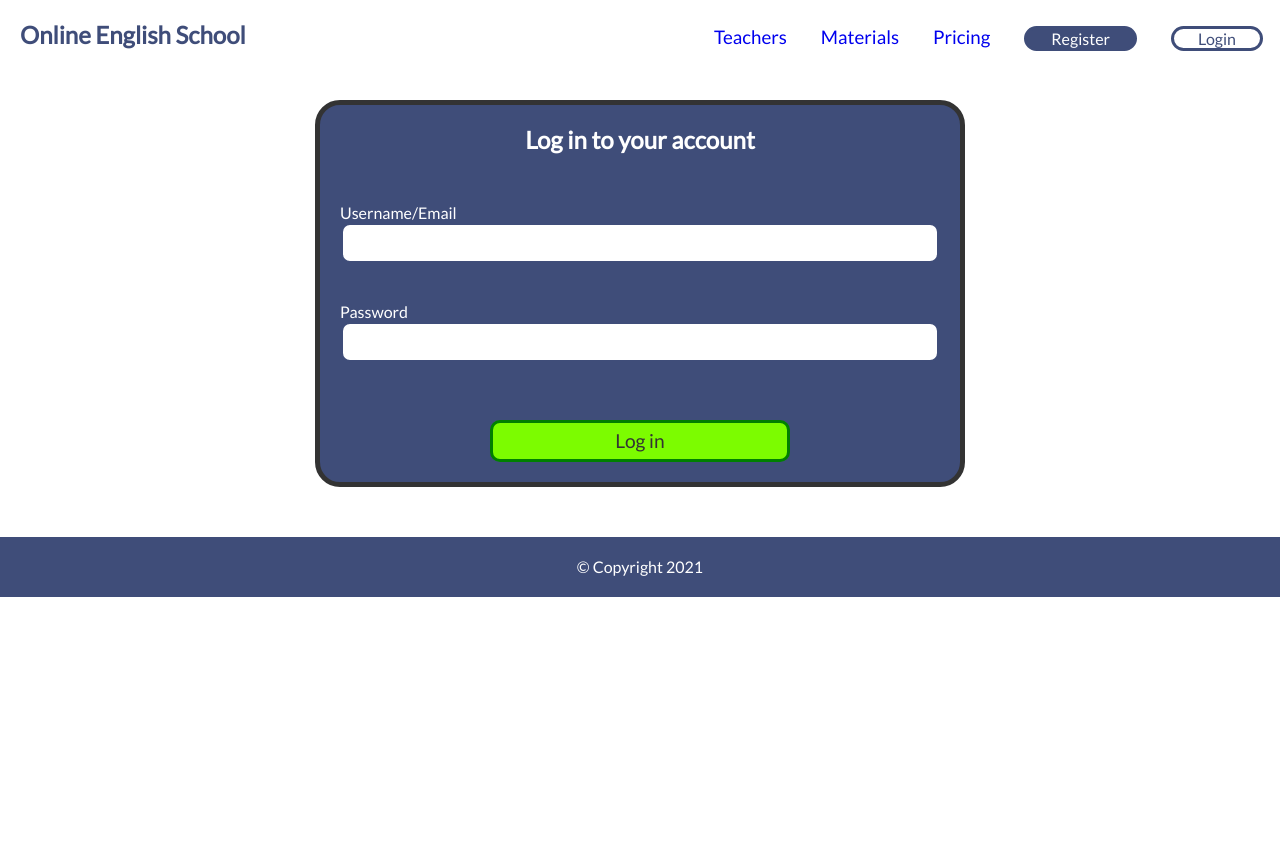
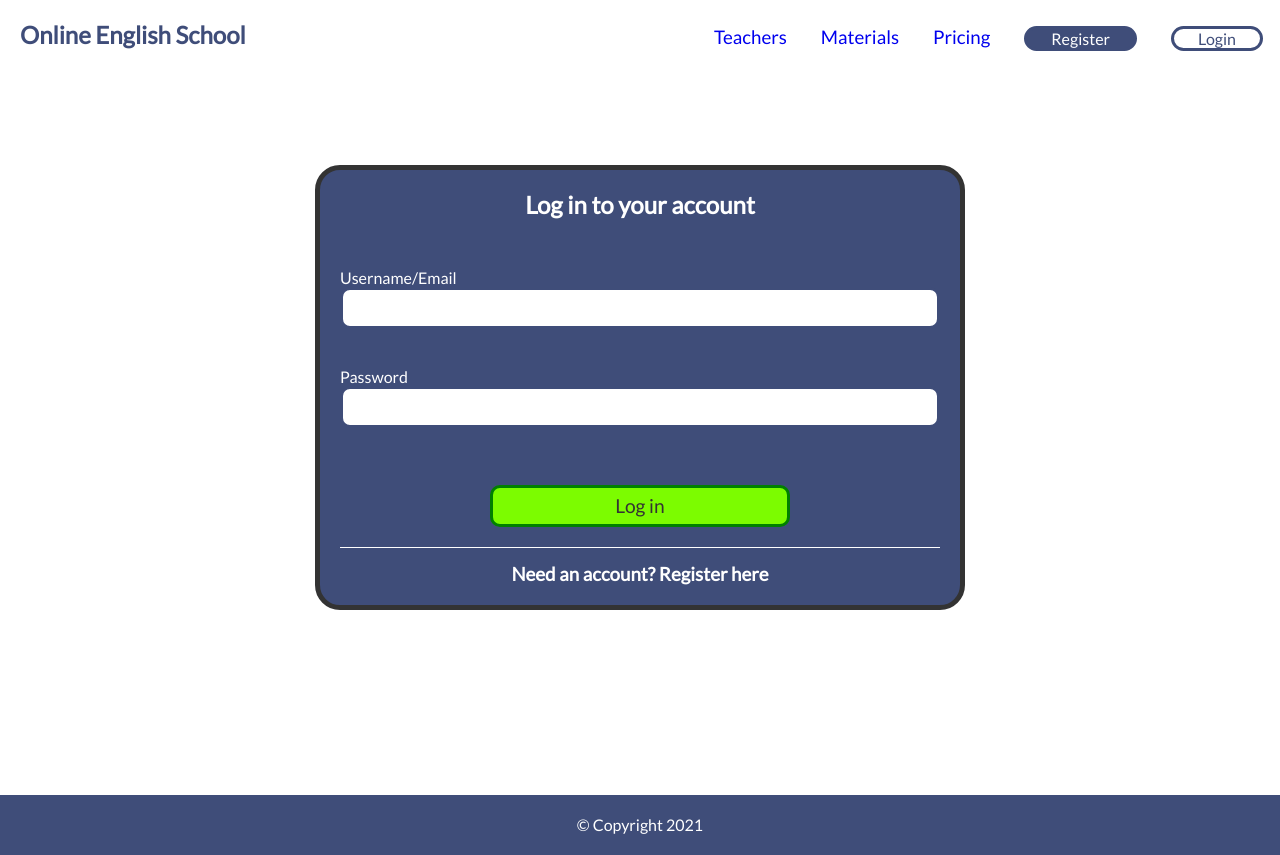
Before and after one commit to Thunderbolton/Online-English-School, a React (Create React App) app: page /login in a window 1280 px wide. Before the commit the page ends 800 px from the top, so only its background shows below. Built offline with nearby package versions, Linux system fonts and the light colour scheme.

Commit message:
added additional content to Login form

```diff
--- a/src/components/Form.js
+++ b/src/components/Form.js
@@ -26,6 +26,7 @@ const Form = (props) => {
                 <div className="form-submit">
                     <button>{props.button}</button>
                 </div>
+                <h3 className="form-subheading">{props.subheading}</h3>
             </form>
         </div>
      );
--- a/src/components/Login.js
+++ b/src/components/Login.js
@@ -7,6 +7,7 @@ const Login = () => {
                 heading="Log in to your account"
                 username="Username/Email"
                 button="Log in"
+                subheading="Need an account? Register here"
                 />
         </div>
      );
--- a/src/index.css
+++ b/src/index.css
@@ -159,6 +159,13 @@ button {
   justify-content: space-around;
 }
 
+.form-subheading {
+  margin-top: 20px;
+  padding-top: 15px;
+  text-align: center;
+  border-top: #fff 1px solid;
+}
+
 @media (max-width:685px) {
   .form {
     width: 85%;
@@ -196,10 +203,9 @@ button {
 
 .login {
   position: relative;
-  top: 100px;
-  margin-bottom: 150px;
+  top: 165px;
+  margin-bottom: 350px;
 }
-
 
 
 
```
